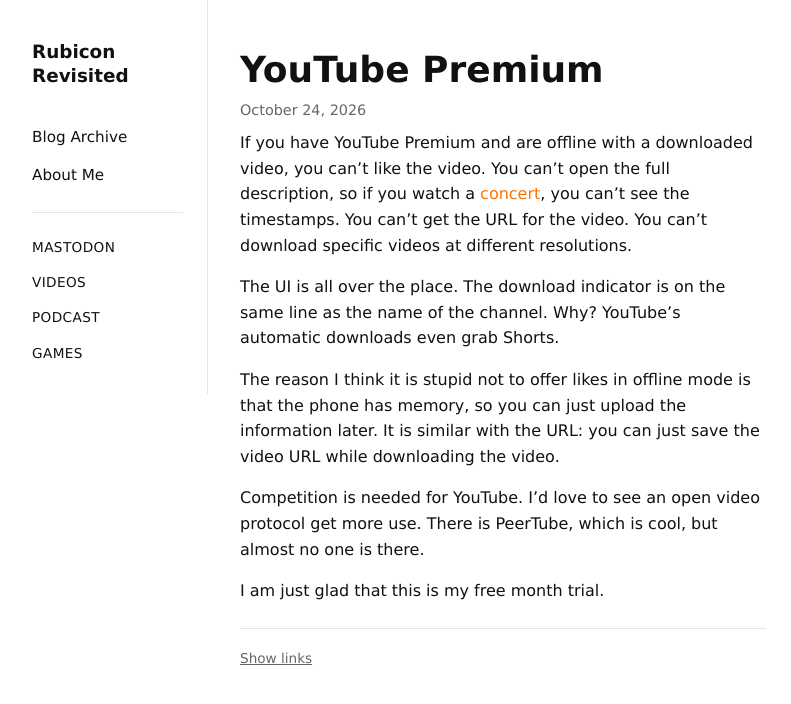
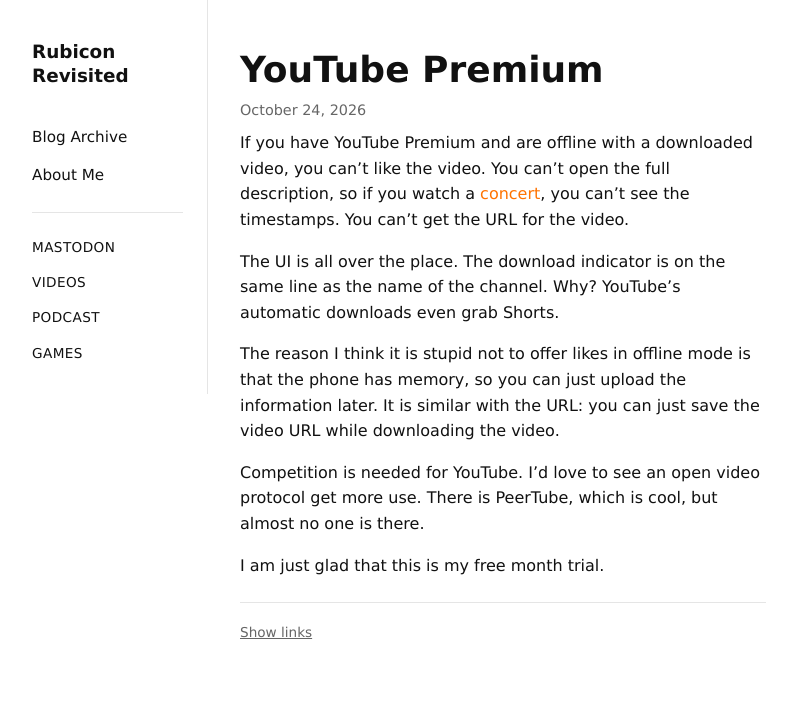
Before and after one commit to StepanJiri/stepankarasek.github.io, a Jekyll site: the page built from _posts/2026-10-24-Youtube Premium.md, in a window 1280 px wide. Shown: the top 704 px of the page, without its empty margins (152-943 px from the left). Built offline with Jekyll 4.4.1, drawn with Linux system fonts in a browser that asks for light colours.

Commit message:
Update 2026-10-24-Youtube Premium.md

```diff
--- a/_posts/2026-10-24-Youtube Premium.md
+++ b/_posts/2026-10-24-Youtube Premium.md
@@ -4,7 +4,7 @@ title: "YouTube Premium"
 date: 2026-10-24 23:41:00 +0200
 ---
 
-If you have YouTube Premium and are offline with a downloaded video, you can't like the video. You can't open the full description, so if you watch a [concert](https://youtu.be/KDMX2eE7xG8?is=ErKZtmFHFaulhPiC "Jesse Welles - Live in Los Angeles 10-6-26 - YouTube"), you can't see the timestamps. You can't get the URL for the video. You can't download specific videos at different resolutions.
+If you have YouTube Premium and are offline with a downloaded video, you can't like the video. You can't open the full description, so if you watch a [concert](https://youtu.be/KDMX2eE7xG8?is=ErKZtmFHFaulhPiC "Jesse Welles - Live in Los Angeles 10-6-26 - YouTube"), you can't see the timestamps. You can't get the URL for the video.
 
 The UI is all over the place. The download indicator is on the same line as the name of the channel. Why? YouTube's automatic downloads even grab Shorts.
 
```
